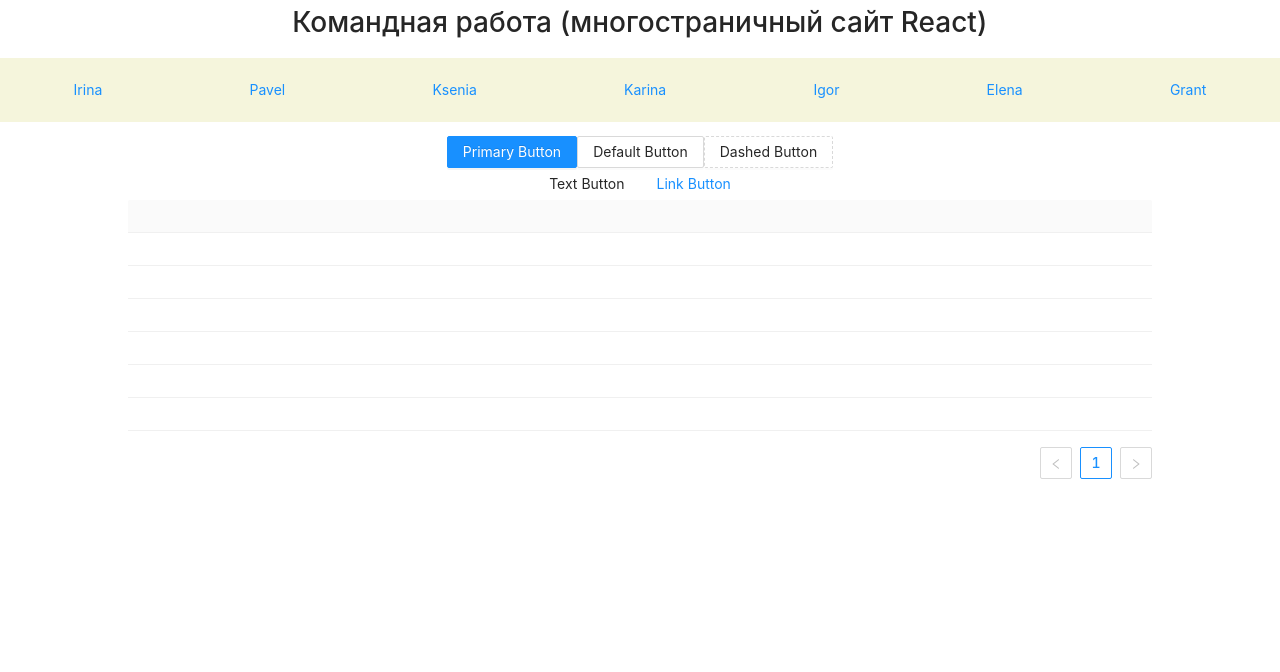
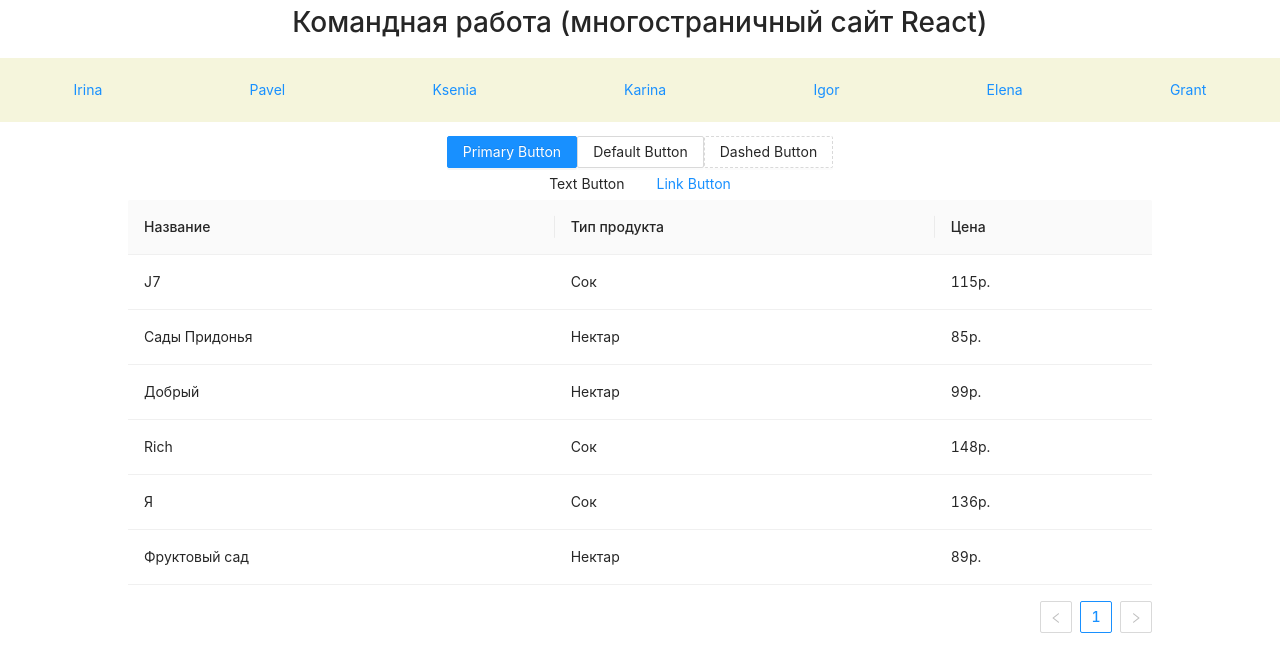
Before and after one commit to KseniaZelinger/comand_work, a React (Create React App) app: page /ksenia in a window 1280 px wide. Shown: the top 672 px of the page. Built offline with nearby package versions, Linux system fonts and the light colour scheme.

Commit message:
табличка ant2

```diff
--- a/src/components/ksenia-components/table.jsx
+++ b/src/components/ksenia-components/table.jsx
@@ -61,7 +61,7 @@ function TableKsenia() {
     ]
     return (
         <>
-            <Table dataSource={data} colums={colums} width={500} />
+            <Table dataSource={data} columns={colums} width={500} />
         </>
     )
 }
```
